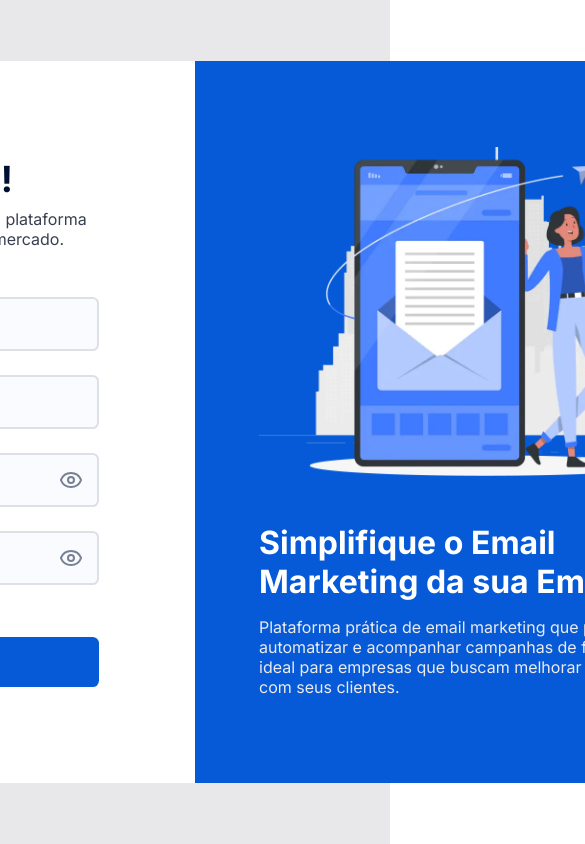
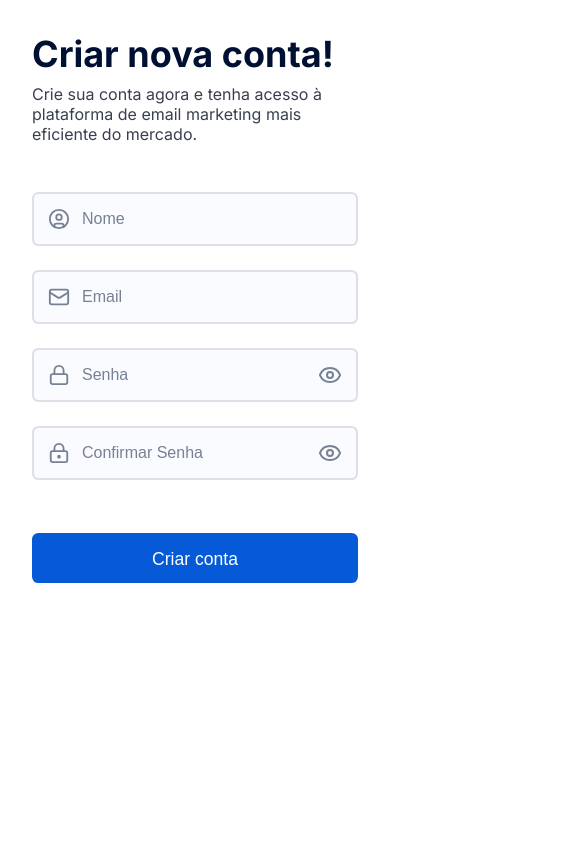
Before and after one commit to Leozhr/NitroNews-Challenge, a React (Vite) app in the folder frontend/: page / in a window 390 px wide. Shown: the top 844 px of the page, 585 px wide, since content can reach past the window. Built offline with nearby package versions, Linux system fonts and the light colour scheme; a small style sheet from the web is missing.

Commit message:
feat: Make form responsive and add toaster for messages

```diff
--- a/frontend/index.html
+++ b/frontend/index.html
@@ -1,5 +1,6 @@
 <!doctype html>
 <html lang="pt-br">
+
 <head>
     <meta charset="UTF-8">
     <link rel="icon" type="image/svg+xml" href="/vite.svg">
@@ -8,10 +9,15 @@
     <title>NitroNews Challenge</title>
     <link rel="preconnect" href="https://fonts.googleapis.com">
     <link rel="preconnect" href="https://fonts.gstatic.com" crossorigin>
-    <link href="https://fonts.googleapis.com/css2?family=Inter:ital,opsz,wght@0,14..32,100..900;1,14..32,100..900&display=swap" rel="stylesheet">
+    <link
+        href="https://fonts.googleapis.com/css2?family=Inter:ital,opsz,wght@0,14..32,100..900;1,14..32,100..900&display=swap"
+        rel="stylesheet">
+    <link rel="stylesheet" type="text/css" href="https://cdn.jsdelivr.net/npm/toastify-js/src/toastify.min.css">
 </head>
+
 <body>
     <div id="root"></div>
     <script type="module" src="/src/main.tsx"></script>
 </body>
+
 </html>
--- a/frontend/package.json
+++ b/frontend/package.json
@@ -17,12 +17,14 @@
     "react": "^18.3.1",
     "react-dom": "^18.3.1",
     "react-hook-form": "^7.53.0",
+    "toastify-js": "^1.12.0",
     "zod": "^3.23.8"
   },
   "devDependencies": {
     "@eslint/js": "^9.9.0",
     "@types/react": "^18.3.3",
     "@types/react-dom": "^18.3.0",
+    "@types/toastify-js": "^1.12.3",
     "@vitejs/plugin-react": "^4.3.1",
     "eslint": "^9.9.0",
     "eslint-plugin-react-hooks": "^5.1.0-rc.0",
--- a/frontend/src/auth/register/register-form/index.tsx
+++ b/frontend/src/auth/register/RegisterForms/index.tsx
@@ -1,11 +1,13 @@
 import { registerSchema, type RegisterSchema } from "./validationSchema"
-import { CircleUser, LoaderCircle, Lock, LockKeyhole, Mail} from "lucide-react"
+import { CircleUser, LoaderCircle, Lock, LockKeyhole, Mail } from "lucide-react"
 import { useForm } from "react-hook-form"
 import { zodResolver } from "@hookform/resolvers/zod"
 import { useState } from "react"
-import { registerUser } from "../../../services/auth-service"
-import AuthInput from "../../../components/auth-input"
-import Button from "../../../components/button"
+import { registerUser } from "../../../services/auth"
+import AuthInput from "../../../components/AuthInput"
+import Button from "../../../components/Button"
+
+import Toastify from 'toastify-js'
 
 import Styles from "./styles.module.css"
 
@@ -26,8 +28,16 @@ export default function RegisterForm() {
           setUserExists('')
         })
         .catch(error => {
-          if (error.response.data.tipoErro === "USUARIO_EXISTENTE") {
+          if (error.response && error.response.data && error.response.data.tipoErro === "USUARIO_EXISTENTE") {
             setUserExists('Já existe uma conta com esse e-mail. Tente outro.')
+          } else {
+            Toastify({
+              text: "Erro inesperado. Por favor, tente novamente mais tarde!",
+              className: "error",
+              style: {
+                background: "var(--error)",
+              }
+            }).showToast();
           }
         });
       setIsLoading(false)
@@ -66,7 +76,7 @@ export default function RegisterForm() {
           placeholder="Senha"
           error={!!errors.senha}
           isPassword
-          {...register("senha", { onBlur: () => trigger("senha") }) }
+          {...register("senha", { onBlur: () => trigger("senha") })}
         />
         {errors.senha &&
           <span className={Styles["register-form-error"]}>{errors.senha.message}</span>
@@ -78,7 +88,7 @@ export default function RegisterForm() {
           placeholder="Confirmar Senha"
           error={!!errors.confirmacaoSenha}
           isPassword
-          {...register("confirmacaoSenha", { onBlur: () => trigger("confirmacaoSenha") }) }
+          {...register("confirmacaoSenha", { onBlur: () => trigger("confirmacaoSenha") })}
         />
         {errors.confirmacaoSenha &&
           <span className={Styles["register-form-error"]}>{errors.confirmacaoSenha.message}</span>}
--- a/frontend/src/auth/register/index.tsx
+++ b/frontend/src/auth/register/index.tsx
@@ -1,5 +1,5 @@
 import Styles from "./styles.module.css"
-import RegisterForm from "./register-form"
+import RegisterForm from "./RegisterForms"
 
 import storyset from "../../assets/rafiki.webp"
 
--- a/frontend/src/auth/register/styles.module.css
+++ b/frontend/src/auth/register/styles.module.css
@@ -58,3 +58,136 @@ main {
 .register-hero-subtitle {
   color: var(--text-tertiary)
 }
+
+main {
+  background: var(--gray);
+  width: 100%;
+  height: 100dvh;
+  display: flex;
+  align-items: center;
+  justify-content: center;
+}
+
+.register-container {
+  display: grid;
+  grid-template-columns: 1fr 1fr;
+  max-width: 1200px;
+  margin: 0 auto;
+}
+
+.register-form-container {
+  width: 580px;
+  background: var(--white);
+  padding: 6rem;
+  border-radius: 1rem 0 0 1rem;
+}
+
+.register-form-title {
+  margin-bottom: 0.5rem;
+  font-size: 2.25rem;
+}
+
+.register-form-subtitle {
+  color: var(--text-secondary);
+  margin-bottom: 3rem;
+}
+
+.register-hero {
+  width: 580px;
+  border-radius: 0 1rem 1rem 0;
+  background: var(--blue);
+  padding: 1rem;
+}
+
+.register-hero-container {
+  height: 100%;
+  display: flex;
+  align-items: center;
+  justify-content: center;
+  flex-direction: column;
+  padding: 3rem;
+  gap: 3rem;
+}
+
+.register-hero-title {
+  color: var(--white);
+  line-height: 1.2;
+  font-size: 2rem;
+  margin-bottom: 1rem;
+}
+
+.register-hero-subtitle {
+  color: var(--text-tertiary)
+}
+
+.register-form {
+  display: flex;
+  flex-direction: column;
+  gap: 1.5rem;
+}
+
+.register-form-group {
+  position: relative;
+}
+
+.register-form-error,
+.register-form-info {
+  position: absolute;
+  font-size: 0.8rem;
+  margin: 0.1rem 0;
+}
+
+.register-form-error {
+  color: var(--error);
+}
+
+.register-form button {
+  margin-top: 1.8rem;
+}
+
+.register-form-loader {
+  display: flex;
+  justify-content: center;
+  align-items: center;
+  width: 100%;
+  animation: loader 1s linear infinite;
+}
+
+@media screen and (max-width: 1200px) {
+  .register-container {
+    grid-template-columns: 1fr;
+    width: 80%;
+    height: 100dvh;
+  }
+
+  .register-hero {
+    display: none;
+  }
+
+  .register-form-container {
+    width: 100%;
+    border-radius: 0;
+  }
+}
+
+@media screen and (max-width: 700px) {
+  .register-container {
+    grid-template-columns: 1fr;
+    width: 100%;
+    height: 100dvh;
+  }
+
+  .register-form-container {
+    padding: 2rem;
+  }
+}
+
+@keyframes loader {
+  from {
+    transform: rotate(0deg);
+  }
+
+  to {
+    transform: rotate(360deg);
+  }
+}
--- a/frontend/src/main.tsx
+++ b/frontend/src/main.tsx
@@ -1,6 +1,6 @@
 import { StrictMode } from 'react'
 import { createRoot } from 'react-dom/client'
-import RegisterAccount from './auth/register'
+import RegisterAccount from './auth/Register'
 
 import './styles/globals.css'
 
```
Also changed, not shown: frontend/src/auth/register/RegisterForms/ValidationSchema.ts (renamed from frontend/src/auth/register/register-form/validationSchema.ts), frontend/src/auth/register/RegisterForms/styles.module.css (renamed from frontend/src/auth/register/register-form/styles.module.css), frontend/src/components/AuthInput/index.tsx (renamed from frontend/src/components/auth-input/index.tsx), frontend/src/components/AuthInput/styles.module.css (renamed from frontend/src/components/auth-input/styles.module.css), frontend/src/services/auth.ts (renamed from frontend/src/services/auth-service.ts), 1 other file (tests, documents, lock files or other folders).
